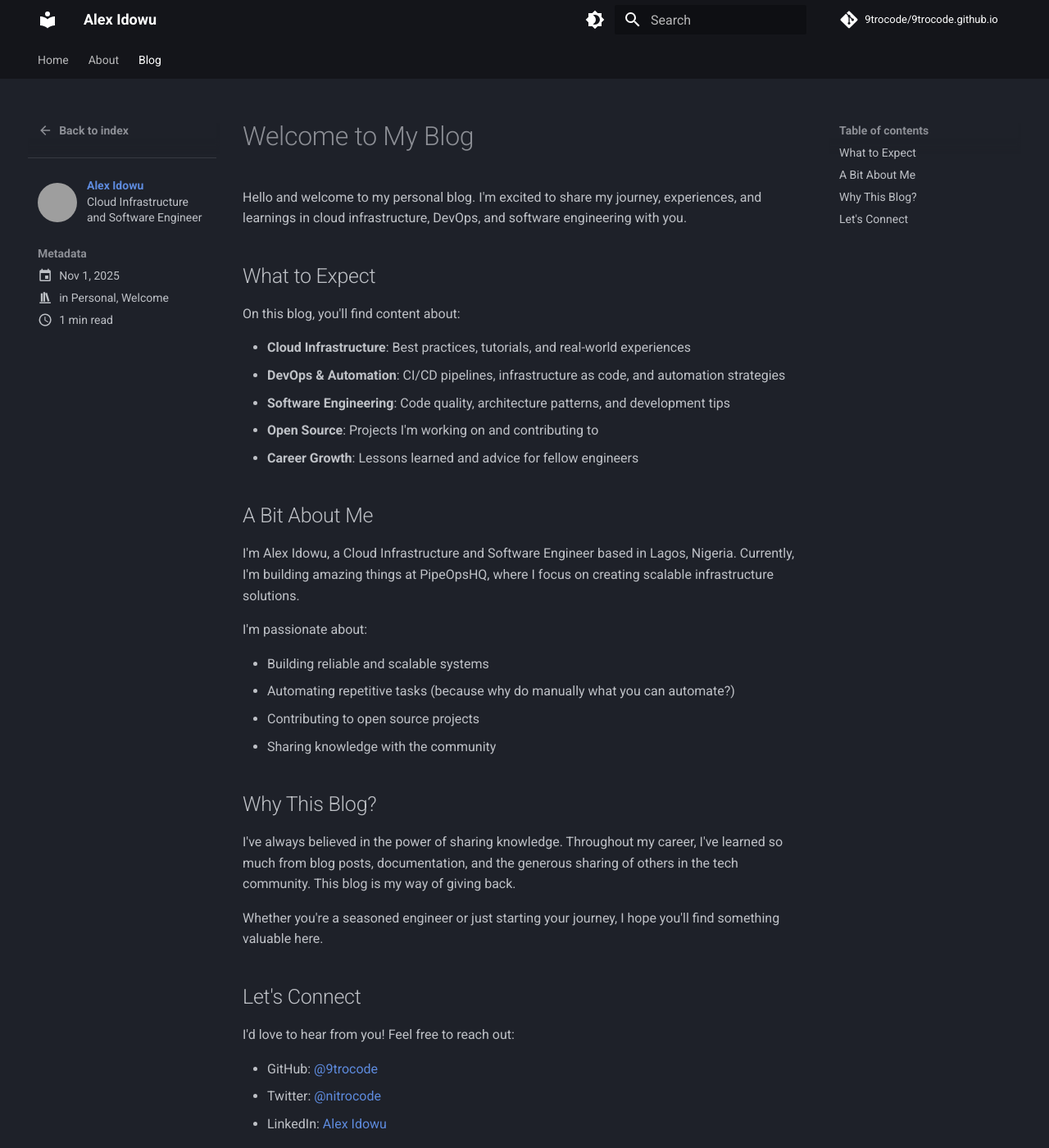
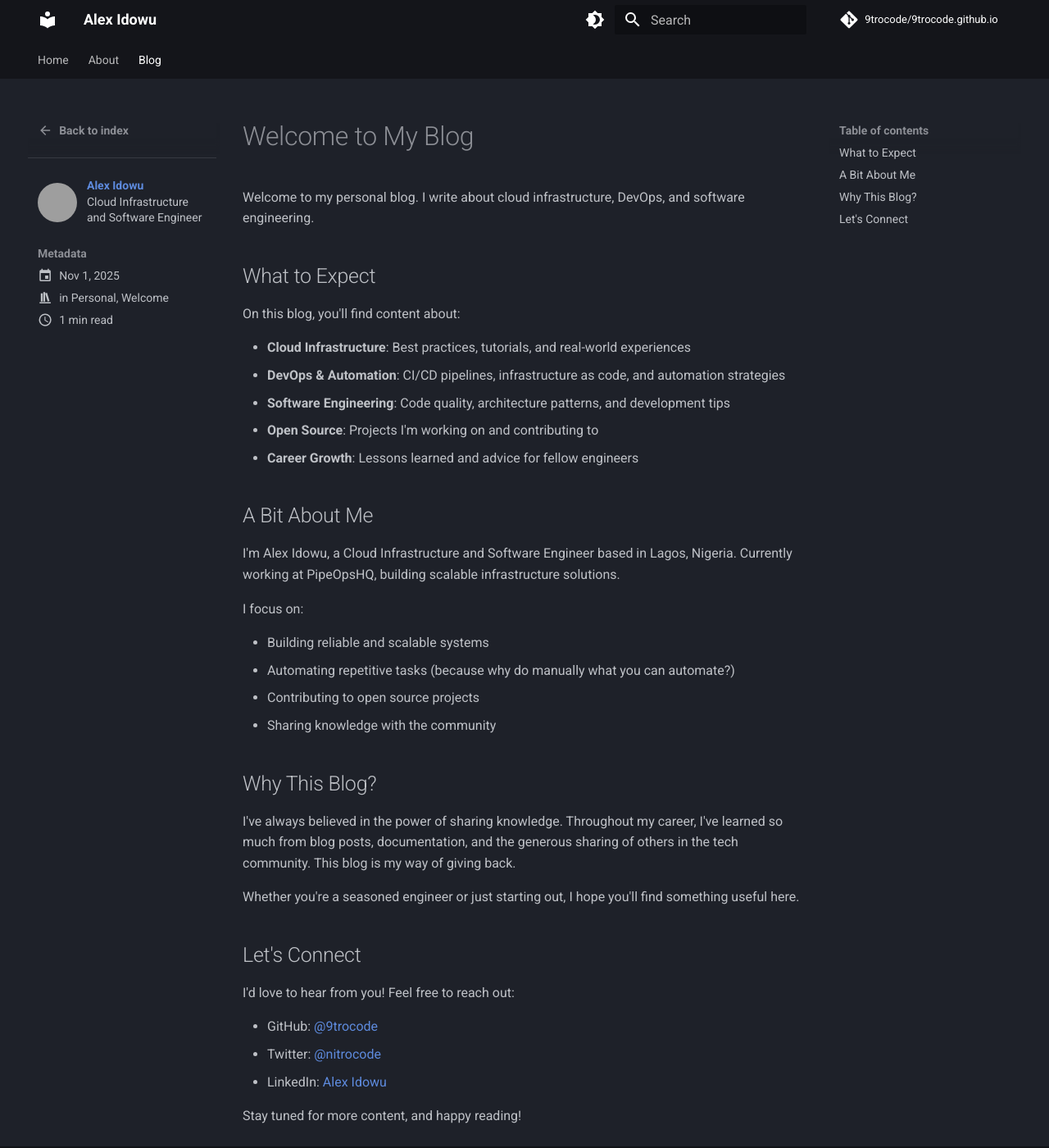
Before and after one commit to 9trocode/9trocode.github.io, an MkDocs documentation site: the page built from docs/blog/posts/welcome.md, in a window 1280 px wide and 1400 px high. Shown: the whole window at 82% size. Built offline with MkDocs 1.6.1 and Material for MkDocs 9.7.7, drawn with Linux system fonts in a browser that asks for light colours; comment, search, counter and statistics services are not loaded; grey boxes are pictures that could not be loaded.

Commit message:
Remove AI filler words

```diff
--- a/docs/blog/posts/welcome.md
+++ b/docs/blog/posts/welcome.md
@@ -9,7 +9,7 @@
 
 # Welcome to My Blog
 
-Hello and welcome to my personal blog. I'm excited to share my journey, experiences, and learnings in cloud infrastructure, DevOps, and software engineering with you.
+Welcome to my personal blog. I write about cloud infrastructure, DevOps, and software engineering.
 
 <!-- more -->
 
@@ -25,9 +25,9 @@
 
 ## A Bit About Me
 
-I'm Alex Idowu, a Cloud Infrastructure and Software Engineer based in Lagos, Nigeria. Currently, I'm building amazing things at PipeOpsHQ, where I focus on creating scalable infrastructure solutions.
+I'm Alex Idowu, a Cloud Infrastructure and Software Engineer based in Lagos, Nigeria. Currently working at PipeOpsHQ, building scalable infrastructure solutions.
 
-I'm passionate about:
+I focus on:
 
 - Building reliable and scalable systems
 - Automating repetitive tasks (because why do manually what you can automate?)
@@ -38,7 +38,7 @@
 
 I've always believed in the power of sharing knowledge. Throughout my career, I've learned so much from blog posts, documentation, and the generous sharing of others in the tech community. This blog is my way of giving back.
 
-Whether you're a seasoned engineer or just starting your journey, I hope you'll find something valuable here.
+Whether you're a seasoned engineer or just starting out, I hope you'll find something useful here.
 
 ## Let's Connect
 
```
Also changed, not shown: docs/about.md (+2 -2 lines), docs/blog/posts/2024-year-in-review.md (+4 -4 lines), docs/blog/posts/getting-started-with-terraform.md (+1 -1 lines), docs/index.md (+2 -2 lines).
